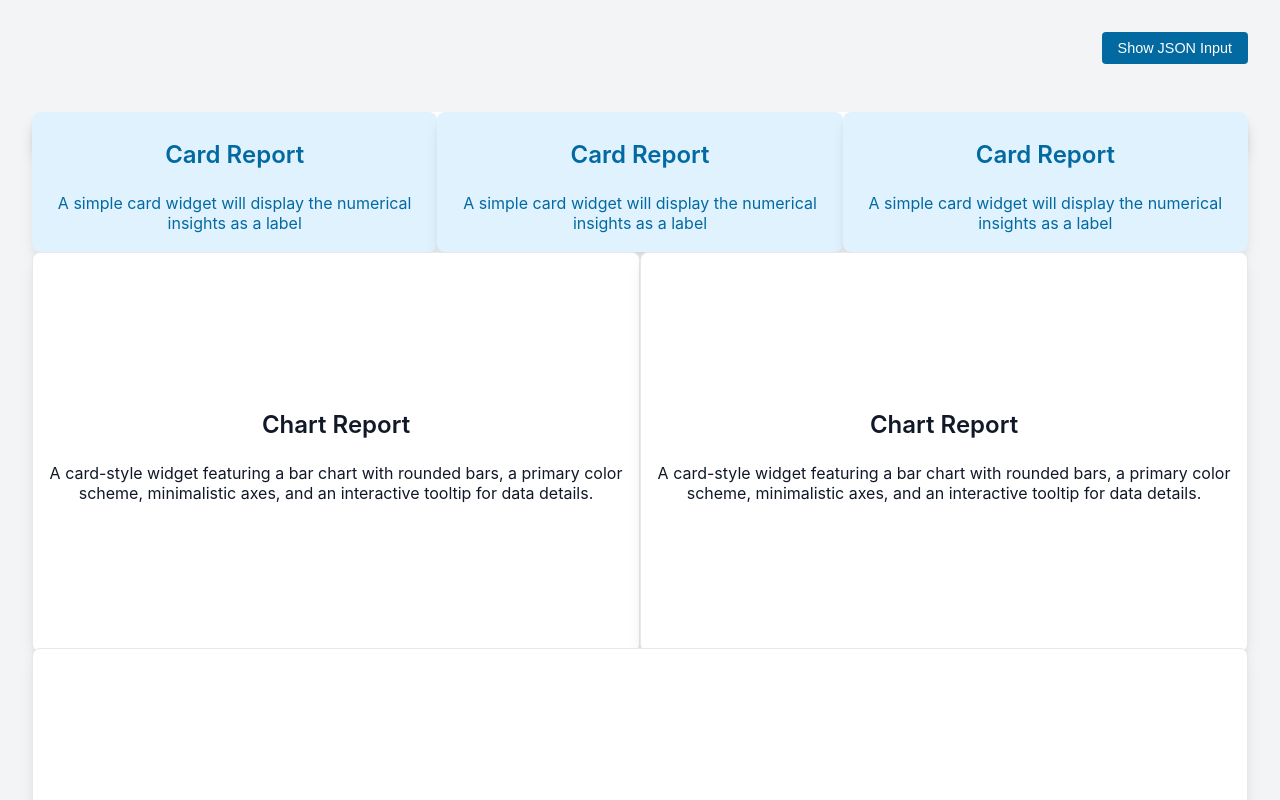
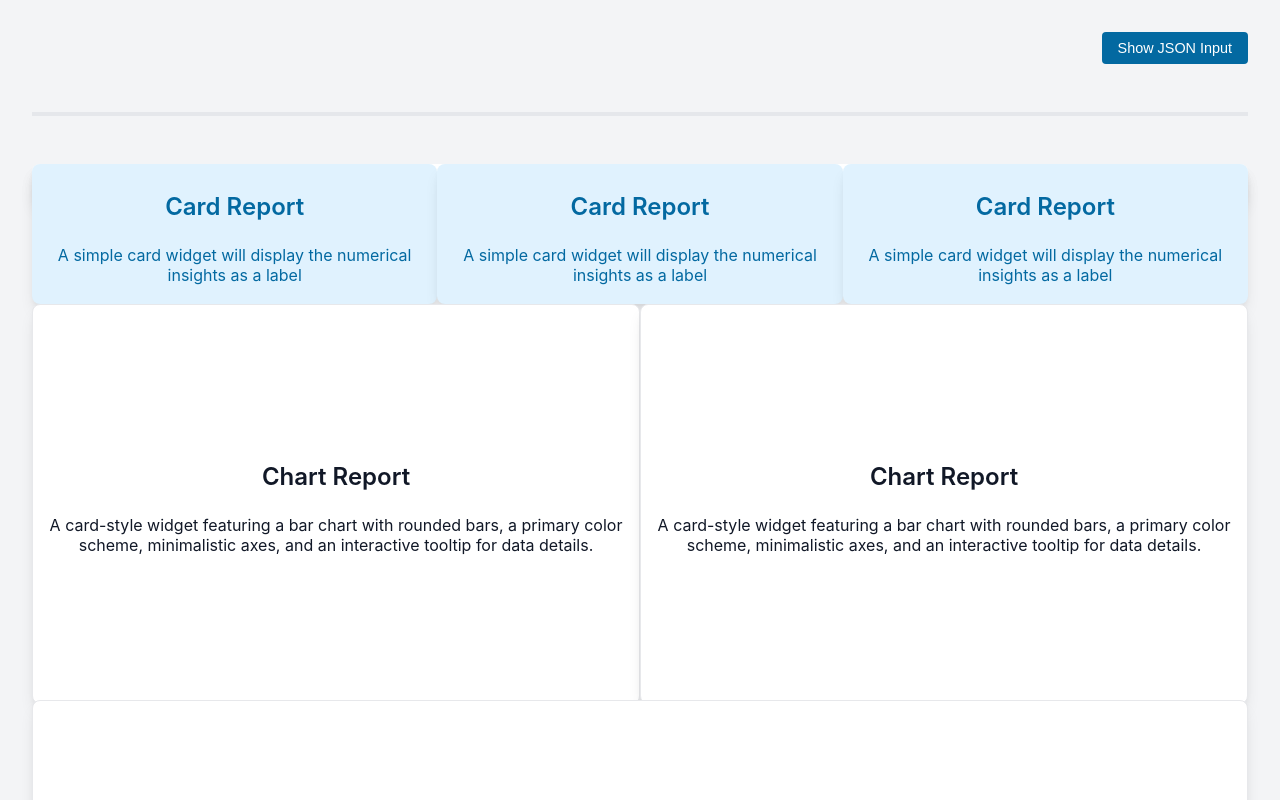
Before and after one commit to satheesh66/grid_preview, a React (Vite) app: page / in a window 1280 px wide. Shown: the top 800 px of the page. Built offline with nearby package versions, Linux system fonts and the light colour scheme.

Commit message:
Feat: Add explicit visual divider for JSON input and grid layout

```diff
--- a/src/App.css
+++ b/src/App.css
@@ -1,3 +1,4 @@
+
 .dashboard {
   padding: 2rem;
 }
@@ -72,12 +73,18 @@
   font-weight: 500;
 }
 
+.section-divider {
+  height: 4px;
+  background-color: var(--color-gray-200);
+  margin: 3rem 0;
+}
+
 .grid-container {
   display: grid;
   grid-template-columns: repeat(36, 1fr);
   grid-auto-rows: 4px;
   gap: 0;
-  margin-top: 3rem; /* Increased margin-top for separation */
+  /* Removed margin-top as separation is handled by .section-divider */
 }
 
 .widget {
--- a/src/App.jsx
+++ b/src/App.jsx
@@ -1,3 +1,4 @@
+
 import React, { useState } from 'react';
 import initialData from './data.json';
 import Widget from './components/Widget';
@@ -57,6 +58,8 @@ const App = () => {
         </div>
       )}
 
+      <div className="section-divider"></div> {/* Added section divider */}
+
       <div className="grid-container">
         {Children.map((widget) => (
           <Widget key={widget.WidgetMetadata.FlowId} widget={widget} />
```
